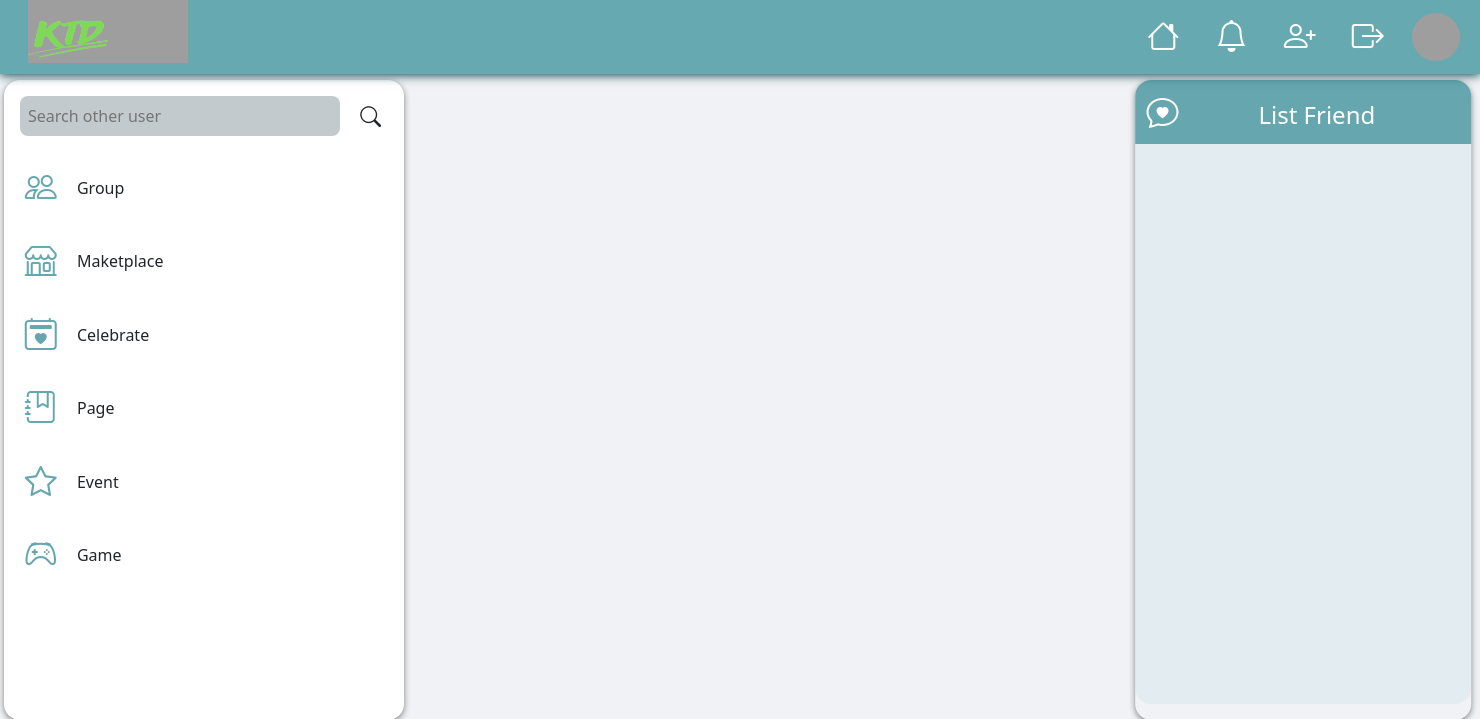
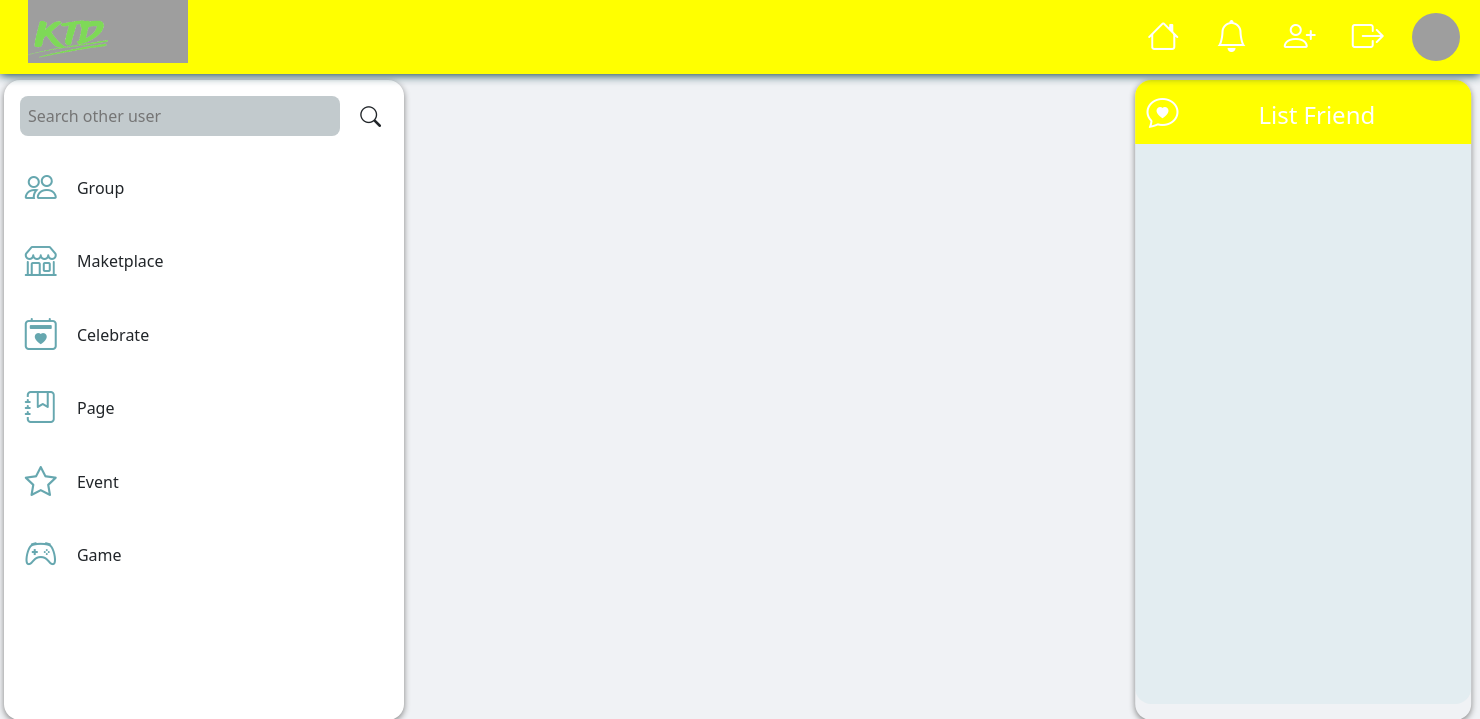
Before and after one commit to blogktddd/blog_ktd, a Symfony app: template templates/home/homeIndex.html.twig in a window 1480 px wide. Shown: the top 719 px of the page. Run offline with Twig, Linux system fonts and the light colour scheme; the template is opened without the code that fills it, so the values that code supplies are empty; some libraries are stand-ins or nearby versions; grey boxes are pictures that could not be loaded.

Commit message:
update css

```diff
--- a/public/css/home/homeHeader.css
+++ b/public/css/home/homeHeader.css
@@ -27,7 +27,7 @@
 }
 
 .nav-header-custom{
-    background-color: rgb(102, 169, 177);
+    background-color: yellow;
 }
 
 
--- a/public/css/home/homeRight.css
+++ b/public/css/home/homeRight.css
@@ -10,7 +10,7 @@
 }
 
 .header-right-block{
-    background-color: rgb(102, 167, 175);
+    background-color: yellow;
     width: 100%;
     height: 4rem;
     border-radius: 1rem 1rem 0 0;
--- a/public/css/loginAndRegister/Login.css
+++ b/public/css/loginAndRegister/Login.css
@@ -71,7 +71,6 @@ body{
 }
 
 .login {
-  border-radius:  1rem;
   position: relative;
   height: 30rem;
   width: 28rem;
@@ -79,7 +78,7 @@ body{
   top:3rem;
   right: 3rem;
   padding: 60px 60px;
-  background-color: rgb(71, 167, 175);
+  background-color: #7ed957;
   color: white;
   box-shadow: 0 0 1rem rgb(0,66,67);
 }
```
